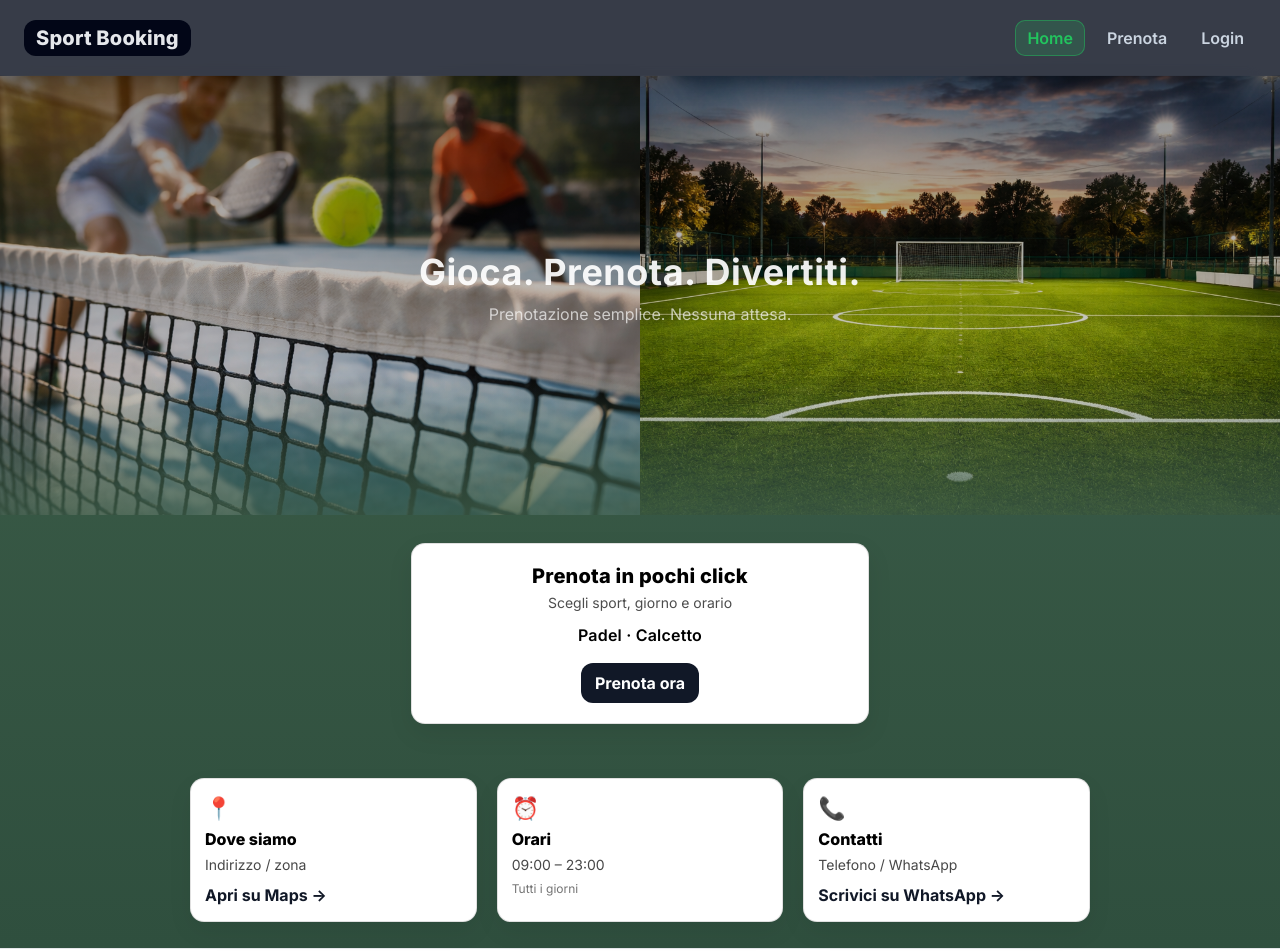
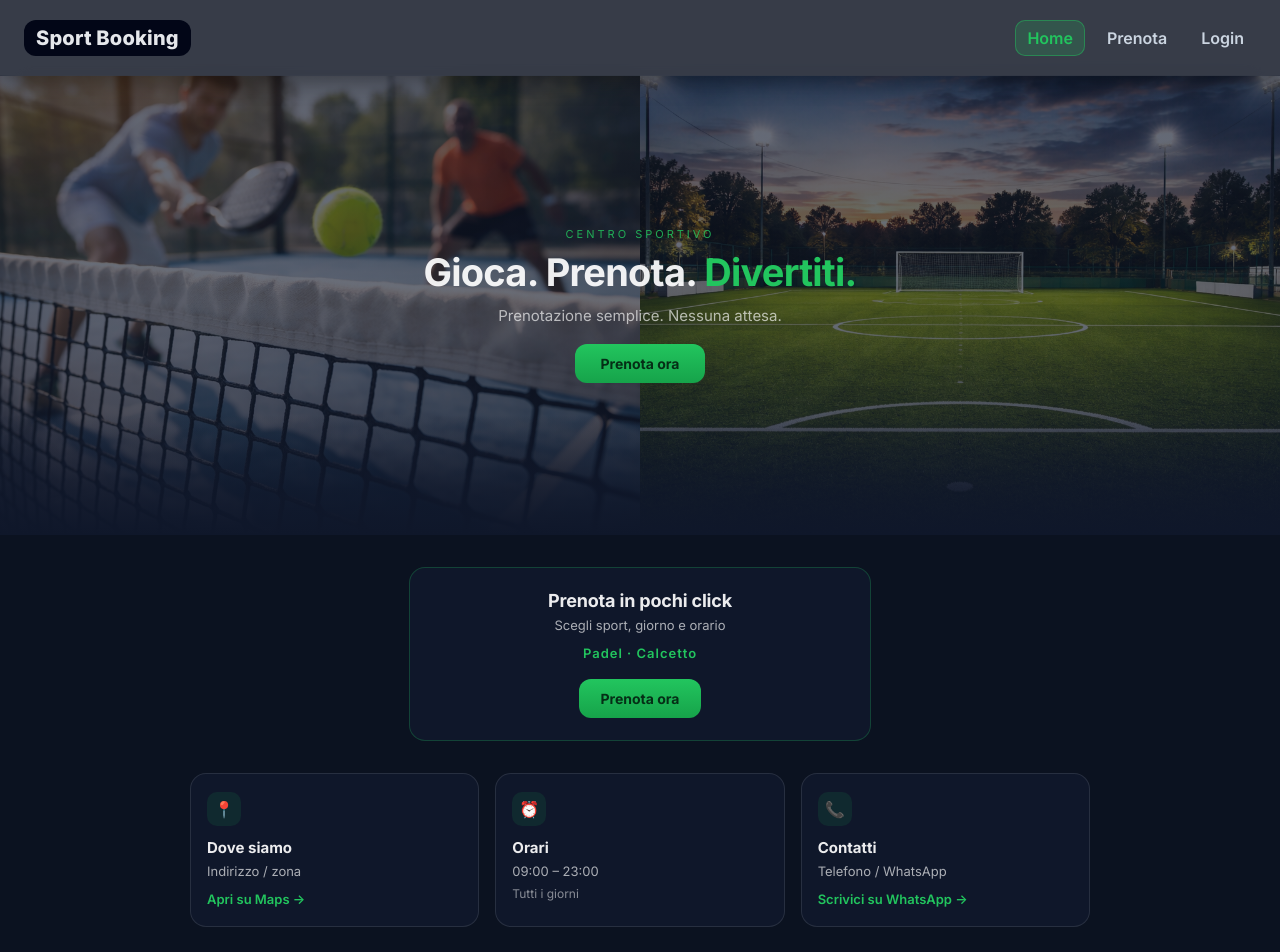
Before and after one commit to michelangelomancini4/sport-booking-system, a React (Vite) app in the folder frontend/: page / in a window 1280 px wide. Shown: the top 952 px of the page. Built offline with nearby package versions, Linux system fonts and the light colour scheme; no server answers; a web font is replaced by a local one.

Commit message:
style: reskin HomePage to dark navy design

```diff
--- a/frontend/src/pages/HomePage.jsx
+++ b/frontend/src/pages/HomePage.jsx
@@ -23,12 +23,15 @@ export default function HomePage() {
 
                 {/* OVERLAY */}
                 <div className={styles.jumbo_overlay}>
+                    <p className={styles.jumbo_eyebrow}>Centro Sportivo</p>
                     <h1 className={styles.jumbo_title}>
-                        Gioca. Prenota. Divertiti.
+                        Gioca. Prenota. <span>Divertiti.</span>
                     </h1>
+
                     <p className={styles.jumbo_subtitle}>
                         Prenotazione semplice. Nessuna attesa.
                     </p>
+                    <Link to="/booking" className={styles.jumbo_cta}>Prenota ora</Link>
                 </div>
             </div>
 
--- a/frontend/src/pages/HomePage.module.css
+++ b/frontend/src/pages/HomePage.module.css
@@ -1,17 +1,66 @@
-.page {
-    background: linear-gradient(180deg,
-            #3E5F4A 0%,
-            #2F4F3E 100%);
+/* ============================================================
+   DESIGN TOKENS
+   ============================================================ */
+:root {
+    --bg: #0f172a;
+    /* sfondo pagina - dark navy */
+    --card: #1e293b;
+    /* superfici card - un livello sopra il bg */
+    --card2: #162032;
+    /* variante card più scura */
+    --border: rgba(255, 255, 255, 0.08);
+    /* bordi sottili su dark */
+    --border-accent: rgba(34, 197, 94, 0.25);
+    /* bordo verde per elementi in evidenza */
+    --text: rgba(255, 255, 255, 0.92);
+    /* testo principale */
+    --muted: rgba(255, 255, 255, 0.50);
+    /* testo secondario */
+    --muted2: rgba(255, 255, 255, 0.28);
+    /* testo terziario, hint */
+    --accent: #22c55e;
+    /* verde sport - colore d'azione */
+    --accent2: #16a34a;
+    /* verde scuro - hover, gradient */
+    --accent-bg: rgba(34, 197, 94, 0.10);
+    /* verde trasparente per icone/badge */
 }
 
-/* JUMBOTRON */
 
+/* ============================================================
+   PAGE
+   Lo sfondo ora è dark navy uniforme.
+   Prima era il verde #3E5F4A che creava discontinuità
+   con le altre pagine. Ora tutta l'app condivide --bg.
+   ============================================================ */
+.page {
+    background: var(--bg);
+}
+
+
+/* ============================================================
+   JUMBOTRON
+
+   ============================================================ */
 .jumbotron {
     position: relative;
     display: flex;
     margin: 0 auto;
     overflow: hidden;
 }
+
+
+.jumbo_left_box,
+.jumbo_right_box {
+    flex: 1;
+    height: 460px;
+    width: 100%;
+    overflow: hidden;
+    background-size: cover;
+    background-position: center;
+    background-color: var(--card2);
+}
+
 
 .jumbo_overlay {
     position: absolute;
@@ -21,15 +70,15 @@
     justify-content: center;
     align-items: center;
     text-align: center;
-    color: white;
+    color: var(--text);
+    gap: 10px;
 
     background: linear-gradient(to bottom,
-            rgba(0, 0, 0, 0.45) 0%,
-            rgba(0, 0, 0, 0.22) 55%,
-            rgba(0, 0, 0, 0.00) 100%);
+            rgba(15, 23, 42, 0.65) 0%,
+            rgba(15, 23, 42, 0.62) 50%,
+            rgba(15, 23, 42, 0.85) 100%);
+}
 
-    z-index: 2;
-}
 
 .jumbotron::after {
     content: "";
@@ -37,192 +86,219 @@
     left: 0;
     right: 0;
     bottom: 0;
-    height: 140px;
+    height: 120px;
     pointer-events: none;
     z-index: 3;
+    background: linear-gradient(to bottom,
+            transparent 0%,
+            rgba(15, 23, 42, 0.70) 60%,
+            rgba(15, 23, 42, 1.00) 100%);
+}
 
-    background: linear-gradient(to bottom,
-            rgba(62, 95, 74, 0) 0%,
-            rgba(62, 95, 74, 0.50) 55%,
-            rgba(62, 95, 74, 0.82) 100%);
+
+.jumbo_eyebrow {
+    font-size: 11px;
+    letter-spacing: 3px;
+    text-transform: uppercase;
+    color: var(--accent);
+    opacity: 0.85;
+    margin: 0;
 }
 
 .jumbo_title {
-    font-size: 36px;
+    font-size: 38px;
     font-weight: 700;
-    letter-spacing: 0.5px;
+    letter-spacing: -0.02em;
     margin: 0;
-    color: rgba(255, 255, 255, 0.92);
+    color: var(--text);
+    line-height: 1.15;
+}
+
+.jumbo_title span {
+    color: var(--accent);
 }
 
 .jumbo_subtitle {
-    margin-top: 10px;
-    font-size: 16px;
-    opacity: 0.9;
-    color: rgba(255, 255, 255, 0.75);
+    margin: 0;
+    font-size: 15px;
+    color: var(--muted);
+    line-height: 1.5;
+}
+
+/* CTA nell'hero */
+.jumbo_cta {
+    display: inline-block;
+    margin-top: 6px;
+    padding: 11px 26px;
+    background: linear-gradient(180deg, var(--accent), var(--accent2));
+    color: #052e16;
+    font-weight: 700;
+    font-size: 14px;
+    border-radius: 12px;
+    text-decoration: none;
+    transition: filter 0.15s ease;
+}
+
+.jumbo_cta:hover {
+    filter: brightness(1.06);
 }
 
 
-.jumbo_left_box,
-.jumbo_right_box {
-    flex: 1;
-    height: 440px;
-    width: 100%;
-    overflow: hidden;
-    background-size: cover;
-    background-position: center;
-
-}
-
-.jumbo_left_box {
-    /* debug */
-    background-color: indianred;
-
-}
-
-.jumbo_right_box {
-    /* debug */
-    background-color: rgb(172, 10, 56);
-
-}
-
-
-
-
-/* BOOKING BOX SECTION */
+/* ============================================================
+   BOOKING BOX SECTION
+   ============================================================ */
 .booking_box_container {
     display: flex;
     justify-content: center;
-    padding: 28px 16px;
+    padding: 32px 16px;
 }
 
 .booking_box {
     width: 100%;
     max-width: 420px;
-    padding: 20px 18px;
-    border: 1px solid rgba(0, 0, 0, 0.12);
-    border-radius: 14px;
-    background: #fff;
+    padding: 22px 20px;
+    border: 1px solid var(--border-accent);
+    border-radius: 16px;
+    background: var(--card);
     text-align: center;
-    box-shadow: 0 10px 26px rgba(0, 0, 0, 0.08);
 }
 
 .booking_title {
     margin: 0 0 6px;
-    font-size: 20px;
-    font-weight: 800;
-    letter-spacing: 0.2px;
+    font-size: 18px;
+    font-weight: 700;
+    letter-spacing: -0.01em;
+    color: var(--text);
 }
 
 .booking_subtitle {
-    margin: 0 0 14px;
-    color: rgba(0, 0, 0, 0.7);
-    font-size: 14px;
+    margin: 0 0 12px;
+    color: var(--muted);
+    font-size: 13px;
 }
+
 
 .booking_sports {
     margin: 0 0 18px;
     font-weight: 600;
-    letter-spacing: 0.2px;
+    font-size: 13px;
+    letter-spacing: 1px;
+    color: var(--accent);
 }
 
 .booking_cta {
     display: inline-block;
     text-decoration: none;
-    padding: 10px 14px;
+    padding: 11px 22px;
     border-radius: 12px;
-    background: #111827;
-    color: #fff;
+    background: linear-gradient(180deg, var(--accent), var(--accent2));
+    color: #052e16;
     font-weight: 700;
+    font-size: 14px;
+    transition: filter 0.15s ease;
 }
 
 .booking_cta:hover {
-    filter: brightness(1.08);
+    filter: brightness(1.06);
 }
 
 
-/* CARDS SECTION */
+/* ============================================================
+   CARDS SECTION (Dove siamo / Orari / Contatti)
+
+   ============================================================ */
 .cardsSection {
-    padding: 26px 16px;
+    padding: 0 16px 36px;
 }
 
-/* .cardsContainer {
-    max-width: 1100px;
-    margin: 0 auto;
-
+.cardsContainer {
     display: flex;
     gap: 16px;
-    justify-content: space-between;
-} */
-.cardsContainer {
-    display: flex;
-    gap: 20px;
     max-width: 900px;
     margin: 0 auto;
-    padding: 0 16px;
+    padding: 0;
 }
-
 
 .card {
     flex: 1;
-
-    /* tutte larghe uguali */
-    background: #ffffff;
-    border: 1px solid rgba(0, 0, 0, 0.12);
-    border-radius: 14px;
-    padding: 16px 14px;
-    box-shadow: 0 10px 26px rgba(0, 0, 0, 0.06);
+    background: var(--card);
+    border: 1px solid var(--border);
+    border-radius: 16px;
+    padding: 18px 16px;
 }
 
+/* Contenitore icona */
 .cardIcon {
-    font-size: 22px;
-    margin-bottom: 8px;
+    width: 34px;
+    height: 34px;
+    background: var(--accent-bg);
+    border-radius: 10px;
+    display: flex;
+    align-items: center;
+    justify-content: center;
+    margin-bottom: 12px;
+    font-size: 16px;
 }
 
 .cardTitle {
-    margin: 0 0 6px;
-    font-size: 16px;
-    font-weight: 800;
+    margin: 0 0 5px;
+    font-size: 15px;
+    font-weight: 700;
+    color: var(--text);
 }
 
 .cardText {
     margin: 0;
-    color: rgba(0, 0, 0, 0.72);
-    font-size: 14px;
-    line-height: 1.4;
+    color: var(--muted);
+    font-size: 13px;
+    line-height: 1.45;
 }
 
 .cardLink {
     display: inline-block;
     margin-top: 10px;
-    font-weight: 700;
+    font-weight: 600;
+    font-size: 13px;
     text-decoration: none;
-    color: #111827;
+    color: var(--accent);
+    transition: opacity 0.15s ease;
 }
 
 .cardLink:hover {
-    text-decoration: underline;
+    opacity: 0.8;
 }
 
 .cardHint {
-    margin: 6px 0 0;
+    margin: 5px 0 0;
     font-size: 12px;
-    color: rgba(0, 0, 0, 0.55);
+    color: var(--muted2);
 }
 
-/* Responsive */
+
+/* ============================================================
+   RESPONSIVE
+   ============================================================ */
 @media (max-width: 900px) {
     .cardsContainer {
         flex-direction: column;
-        gap: 16px;
+        gap: 12px;
         align-items: center;
-        /* 👈 fondamentale */
     }
 
     .card {
-        flex: 1;
         width: 100%;
-        max-width: 340px;
-        /* 👈 qui stringi la card */
+        max-width: 360px;
     }
 }
+
+@media (max-width: 480px) {
+
+    .jumbo_left_box,
+    .jumbo_right_box {
+        height: 380px;
+    }
+
+    .jumbo_title {
+        font-size: 28px;
+    }
+}
```
